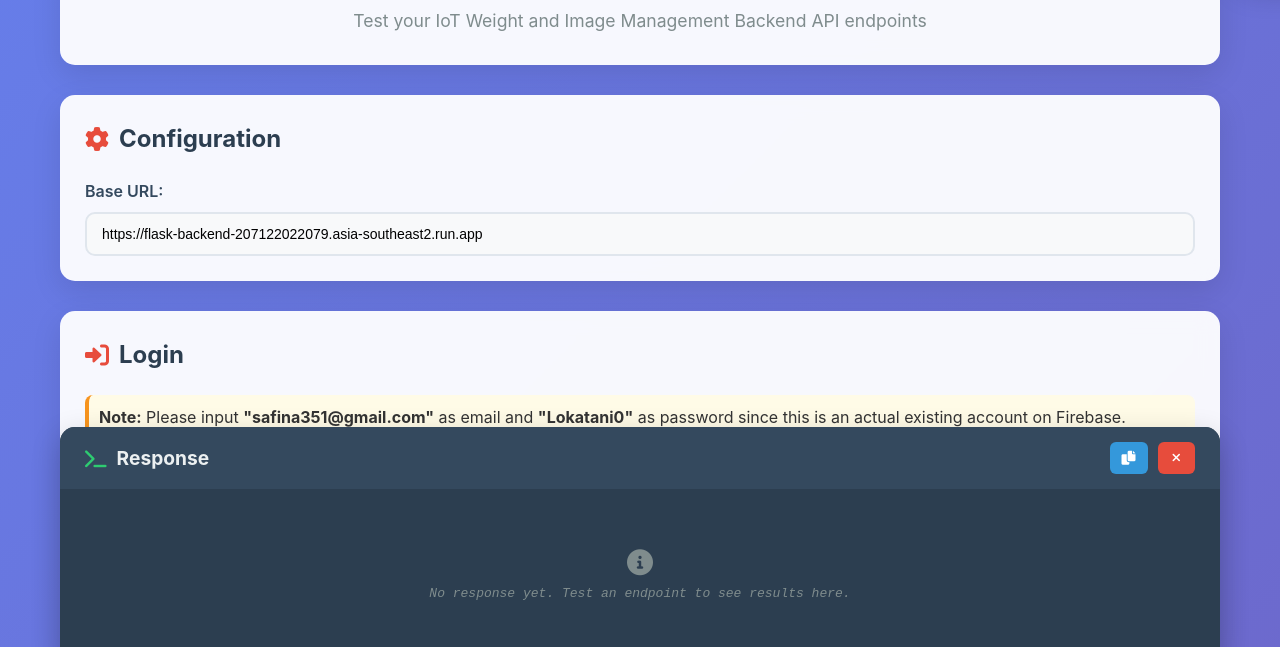
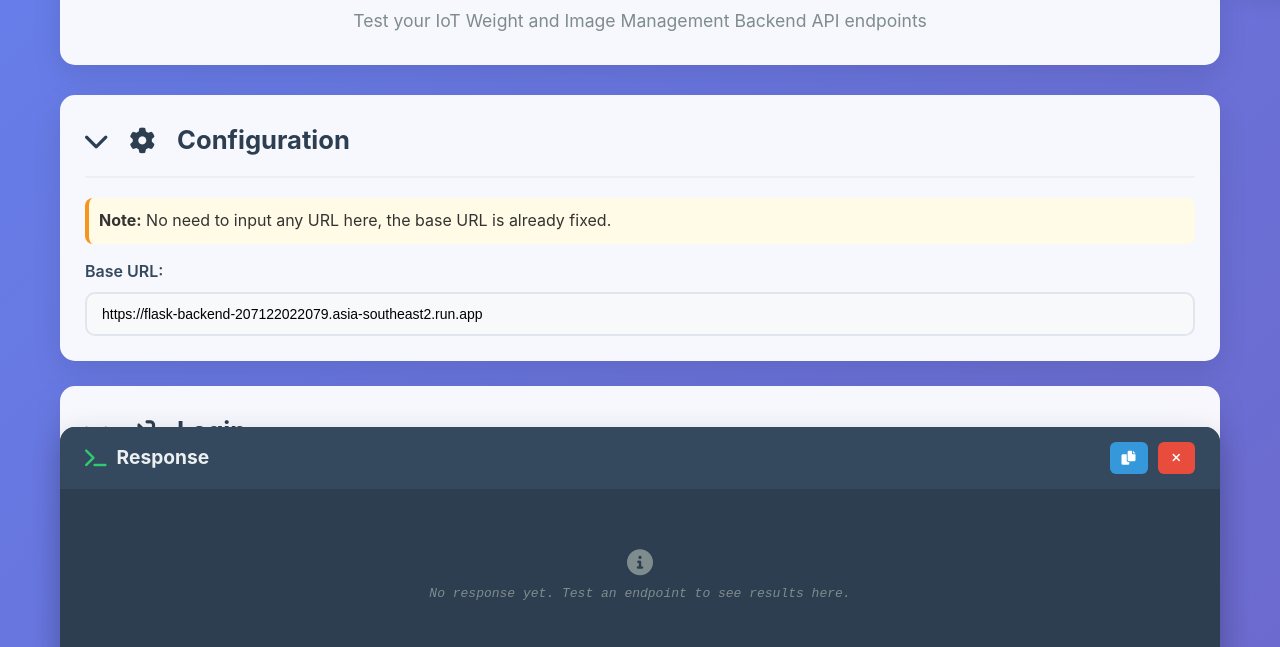
Before and after one commit to safinaa351/lokascale-frontend-web, a plain HTML site: page index.html in a window 1280 px wide. Shown: the part 117-764 px from the top of the page. Drawn offline with Linux system fonts and the light colour scheme.

Commit message:
fix container for login & config

```diff
--- a/index.html
+++ b/index.html
@@ -19,8 +19,11 @@
         </header>
 
         <!-- Configuration Panel -->
-        <div class="config-panel">
+        <div class="endpoint-category">
             <h2><i class="fas fa-cog"></i> Configuration</h2>
+            <div style="margin-bottom: 15px; padding: 10px; background: #fffbe7; border-radius: 8px; border-left: 4px solid #f7941e;">
+                <strong>Note:</strong> No need to input any URL here, the base URL is already fixed.
+            </div>
             <div class="config-grid">
                 <div class="config-item">
                     <label for="baseUrl">Base URL:</label>
@@ -30,16 +33,16 @@
         </div>
 
         <!-- Login Panel -->
-        <div class="config-panel">
+        <div class="endpoint-category">
             <h2><i class="fas fa-sign-in-alt"></i> Login</h2>
             <div style="margin-bottom: 15px; padding: 10px; background: #fffbe7; border-radius: 8px; border-left: 4px solid #f7941e;">
-                <strong>Note:</strong> Please input <b>"safina351@gmail.com"</b> as email and <b>"Lokatani0"</b> as password since this is an actual existing account on Firebase.
+                <strong>Note:</strong> Just click login.
             </div>
             <form id="loginForm" onsubmit="handleLogin(event)">
                 <div class="config-grid">
                     <div class="config-item">
                         <label for="loginEmail">Email:</label>
-                        <input type="text" id="loginEmail" placeholder="safina351@gmail.com" value="safina351@gmail.com" autocomplete="username">
+                        <input type="text" id="loginEmail" placeholder="safina.ayu.rasya.tik22@mhsw.pnj.ac.idm" value="safina.ayu.rasya.tik22@mhsw.pnj.ac.id" autocomplete="username">
                     </div>
                     <div class="config-item">
                         <label for="loginPassword">Password:</label>
```
